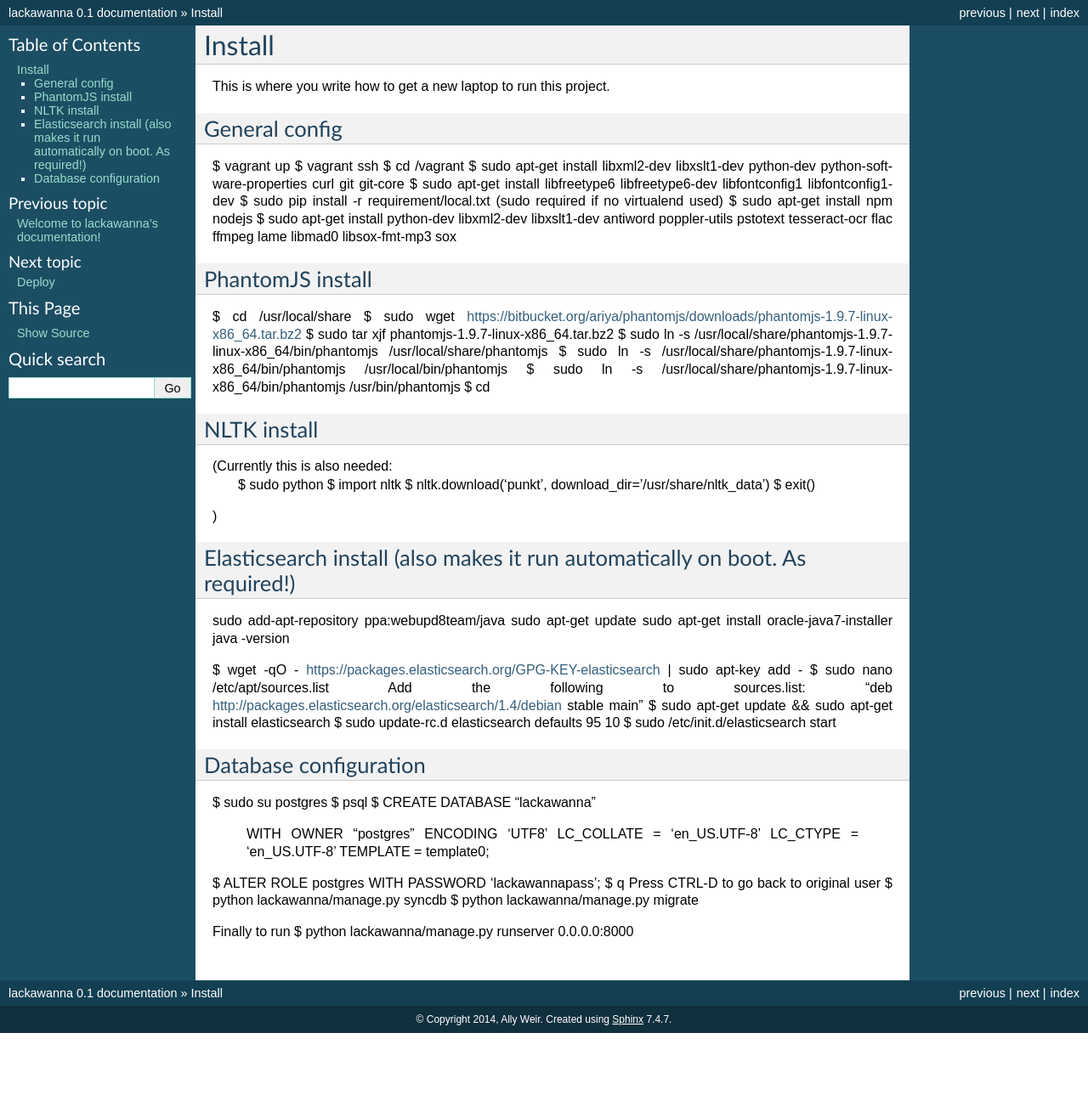
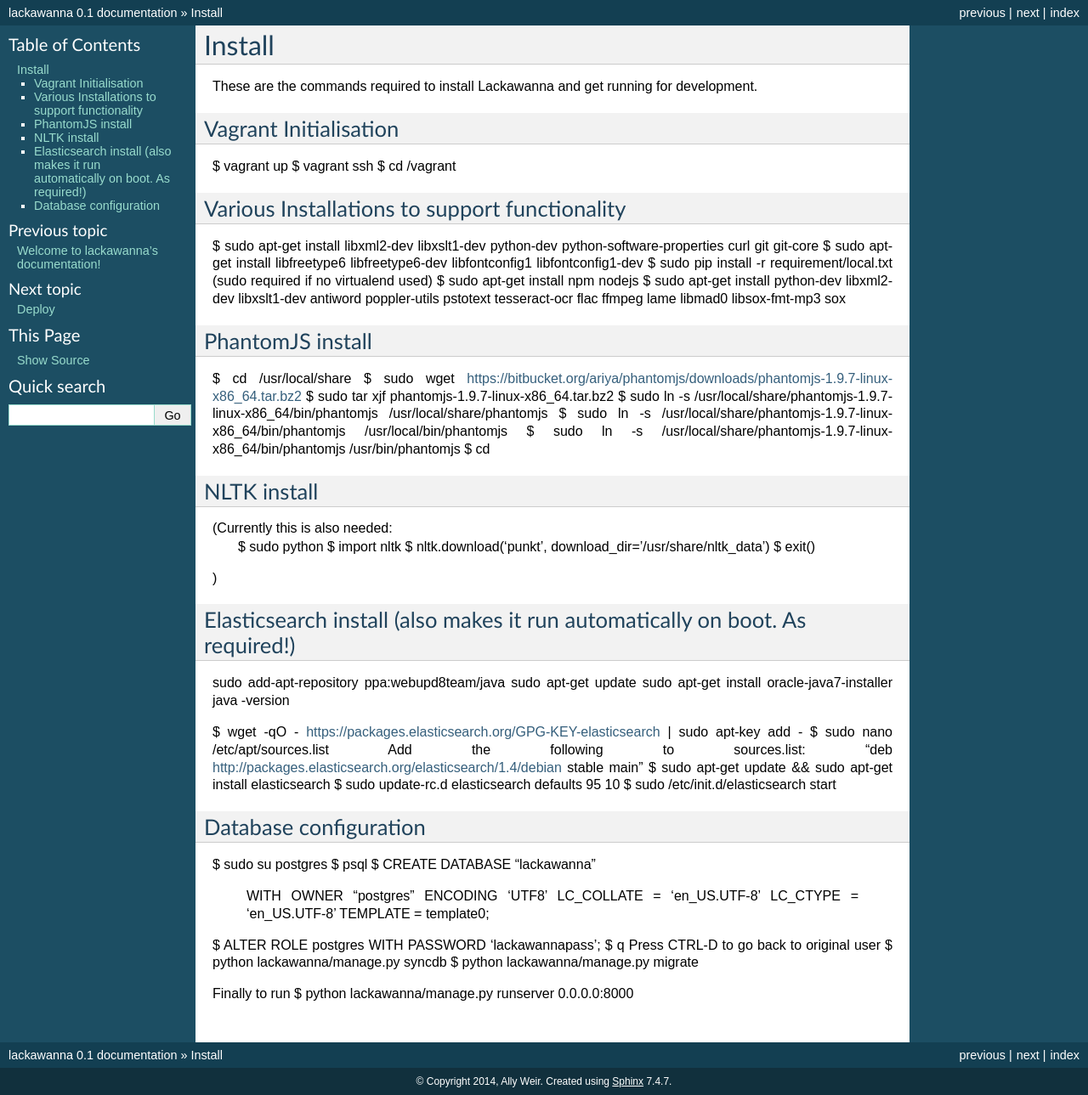
Before and after one commit to allyjweir/lackawanna, a Sphinx documentation site: the page built from docs/install.rst, in a window 1280 px wide. Shown: the whole page at 85% size. Built offline with Sphinx 7.4.7, drawn with Linux system fonts in a browser that asks for light colours; pages that are not in the unit, such as notebooks, are missing from menus; before the commit the page ends 1216 px from its top, so only the background shows below that.

```diff
--- a/docs/deploy.rst
+++ b/docs/deploy.rst
@@ -3,4 +3,4 @@ Deploy
 
 Deployment is completed using Heroku to host most things and then Amazon S3 for storage.
 
-DETAILS TO FOLLOW...
+The specific requirements for this can be found in install.rst
--- a/docs/install.rst
+++ b/docs/install.rst
@@ -1,13 +1,16 @@
 Install
 =========
 
-This is where you write how to get a new laptop to run this project.
+These are the commands required to install Lackawanna and get running for development.
 
-General config
+Vagrant Initialisation
 -----
 $ vagrant up
 $ vagrant ssh
 $ cd /vagrant
+
+Various Installations to support functionality
+-------
 $ sudo apt-get install libxml2-dev libxslt1-dev python-dev python-software-properties curl git git-core
 $ sudo apt-get install libfreetype6 libfreetype6-dev libfontconfig1 libfontconfig1-dev
 $ sudo pip install -r requirement/local.txt (sudo required if no virtualend used)
--- a/lackawanna/static/js/datapoint_create.js
+++ b/lackawanna/static/js/datapoint_create.js
@@ -1,3 +1,4 @@
+// Retrieves the project's pk from the URL and populates the project field in the form automatically
 $(document).ready(function() {
     var project_pk = getQueryVariable('project');
     $("#id_project").val(dp_pk);
--- a/lackawanna/static/js/lackawanna.js
+++ b/lackawanna/static/js/lackawanna.js
@@ -2,7 +2,7 @@
 (function() {
   $('[data-toggle="tooltip"]').tooltip()
 
-
+// Autocomplete configuration
   $("input.typeahead").typeahead({
       onSelect: function(item) {
           console.log(item);
@@ -25,7 +25,7 @@
       }
   });
 
-
+// Project dropdown to list a user's projects from the navigation bar
   $('#projects-dropdown').on('click', function() {
       var current_user = $('#user-pk').text();
       $.ajax("/apiv1/projects/", {
@@ -64,7 +64,7 @@
       })
   });
 
-
+// Display a user's saved searches in a dropdown from the navigation bar
   $('#savedsearch-dropdown').on('click', function() {
       var current_user = $('#user-pk').text();
       $.ajax("/apiv1/savedsearch/", {
--- a/lackawanna/static/js/project.js
+++ b/lackawanna/static/js/project.js
@@ -1,7 +1,10 @@
 $(document).ready(function() {
+	// Enable Bootstrap's Panels
 	$('#datapoint-tabs a:first').tab('show');
 
+	// Enable datatables to work
 	$('#datapoint-table').DataTable();
 
+	// Enable Bootstrap's tooltips
 	$('[data-toggle="tooltip"]').tooltip()
 });
--- a/lackawanna/static/js/search.js
+++ b/lackawanna/static/js/search.js
@@ -6,6 +6,7 @@ $(document).ready(function() {
         }
     });
 
+    // Changes the saved search button's appearance if hovering over it.
     $('#saved-search').hover(
         function() {
             $(this).toggleClass('btn-default');
@@ -18,6 +19,7 @@ $(document).ready(function() {
         }
     );
 
+    // Changes the saved search button's appearance if hovering over it.
     $('#save-search').hover(
         function() {
             $(this).toggleClass('btn-default');
--- a/lackawanna/static/js/transcript.js
+++ b/lackawanna/static/js/transcript.js
@@ -7,8 +7,6 @@ jQuery(function($) {
         }
     });
     var transcript = $("#transcript").annotator();
-
-    // transcript.data('annotator').subscribe('rangeNormalizeFail', function (ann, range, err) { console.log(ann, range, err); })
 
     // Setup the Store plugin. Deals with retrieval and storage of annotations
     transcript.annotator('addPlugin', 'Store', {
--- a/lackawanna/static/js/transcript_create.js
+++ b/lackawanna/static/js/transcript_create.js
@@ -1,3 +1,4 @@
+// Retrieve the datapoint's ID from URL and populate field in form automatically.
 $(document).ready(function() {
     var dp_pk = getQueryVariable('datapoint');
     $("#id_datapoint").val(dp_pk);
--- a/lackawanna/static/js/upload.js
+++ b/lackawanna/static/js/upload.js
@@ -1,7 +1,6 @@
 // Generated by CoffeeScript 1.8.0
 (function() {
-  console.log("I'm in upload.js");
-
+// Show upload in progress loading spinner
   $('#submit-id-save').click(function() {
     console.log("You pressed upload button");
     $('#form').hide();
```
Also changed, not shown: lackawanna/static/js/datapoint.js (+4 -31 lines).
